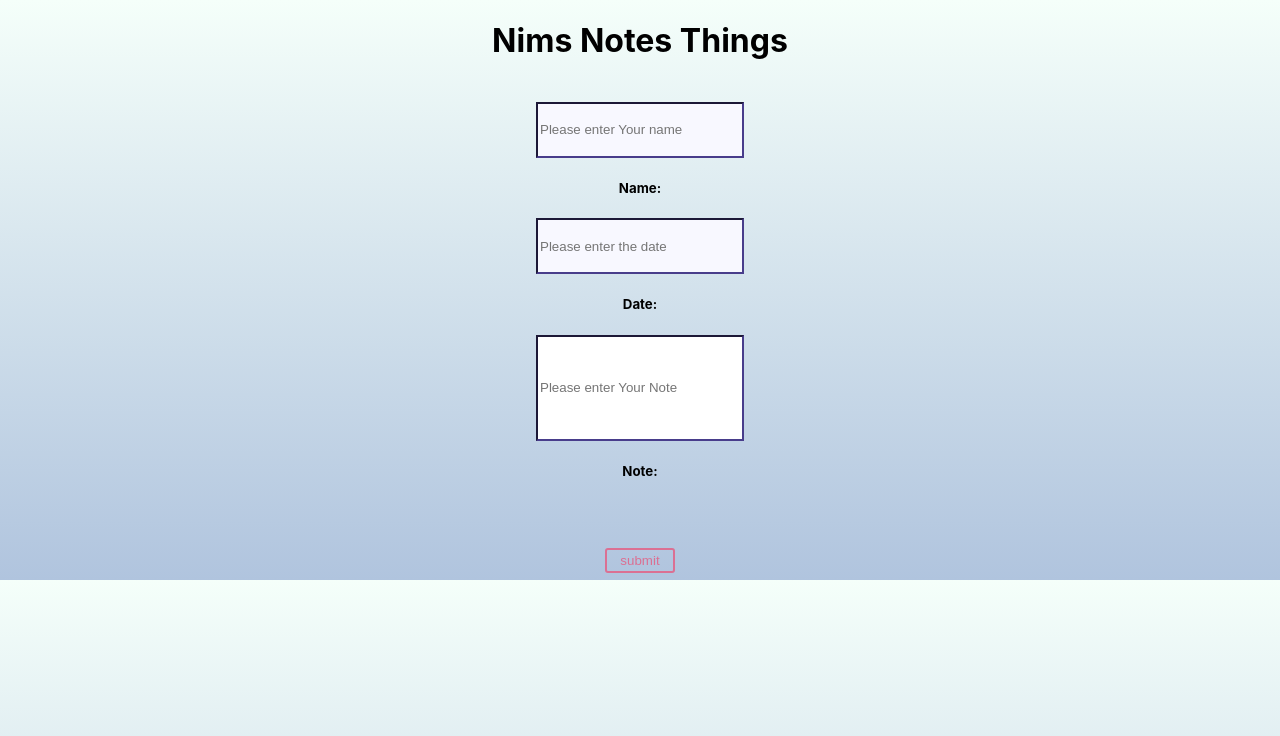
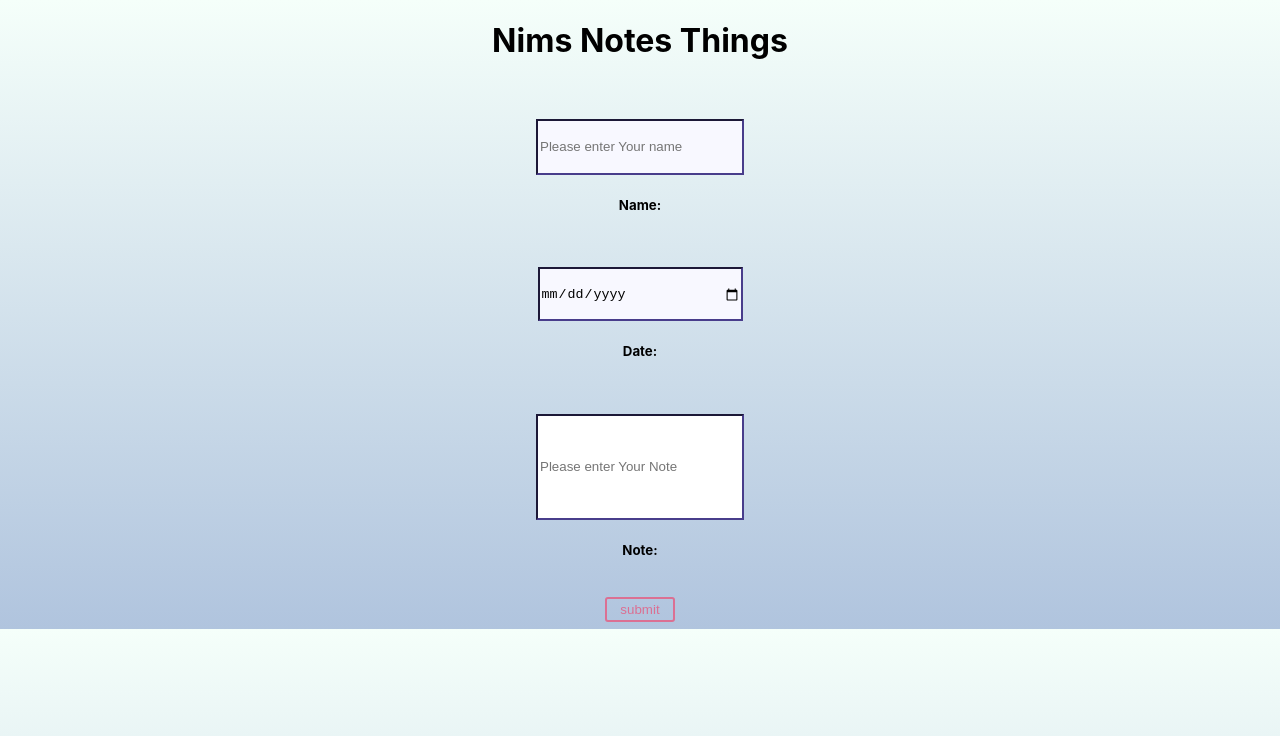
Before and after one commit to nf2000/nims-notes-things, a React (Create React App) app in the folder nims-notes-things/: page / in a window 1280 px wide. Shown: the top 736 px of the page. Built offline with nearby package versions, Linux system fonts and the light colour scheme.

Commit message:
Made error message red and added date type for date input field

```diff
--- a/nims-notes-things/src/Form.js
+++ b/nims-notes-things/src/Form.js
@@ -36,8 +36,11 @@ const Form = (props) => {
   return (
     <form>
       <div>
-        {empty.name && <p>This field is required</p>}
         <InnerForm>
+          <ErrorMessage>
+            {empty.name && <p>Name field is required</p>}
+          </ErrorMessage>
+
           <Input
             name="name"
             placeholder="Please enter Your name"
@@ -46,16 +49,25 @@ const Form = (props) => {
             value={formData.name}
           />
           <h5>Name: {formData.name}</h5>
-          {empty.date && <p>This field is required</p>}
+
+          <ErrorMessage>
+            {empty.date && <p>Date field is required</p>}
+          </ErrorMessage>
+
           <Input
             name="date"
+            type="date"
             placeholder="Please enter the date"
             onChange={(e) => handleOnChange(e, "date")}
             onBlur={(e) => handleOnBlur(e.target.value, "date")}
             value={formData.date}
           />
           <h5>Date: {formData.date}</h5>
-          {empty.note && <p>This field is required</p>}
+
+          <ErrorMessage>
+            {empty.note && <p>Note field is required</p>}
+          </ErrorMessage>
+
           <TextArea
             name="note"
             placeholder="Please enter Your Note"
@@ -76,9 +88,9 @@ const InnerForm = styled.div`
   display: flex;
   align-items: center;
   flex-direction: column;
-  padding: 20px;
+  padding: 5px;
   position: relative;
-  margin: 20px;
+  margin: 5px;
 `;
 
 const Button = styled.button`
@@ -89,3 +101,7 @@ const Button = styled.button`
   margin: 0.5em 1em;
   padding: 0.25em 1em;
 `;
+
+const ErrorMessage = styled.p`
+  color: red;
+`;
```
